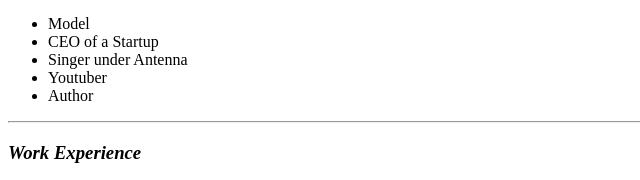
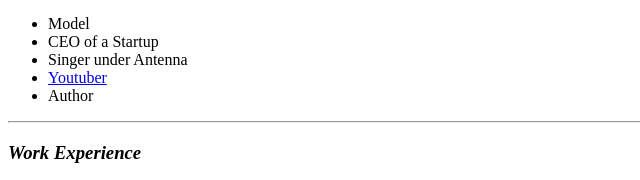
Before and after one commit to idyjc2000/resume, a plain HTML site: page index.html in a window 1280 px wide. Shown: the part 308-488 px from the top of the page, 0-640 px from the left. Drawn offline with Linux system fonts and the light colour scheme.

Commit message:
Youtube link added

```diff
--- a/index.html
+++ b/index.html
@@ -20,7 +20,7 @@
     <li>Model</li>
     <li>CEO of a Startup</li>
     <li>Singer under Antenna</li>
-    <li>Youtuber</li>
+    <li><a href="https://www.youtube.com/channel/UCTj3pWRDH3JSzZChnZTLEOA">Youtuber</a></li>
     <li>Author</li>
   </ul>
   <hr>
```
